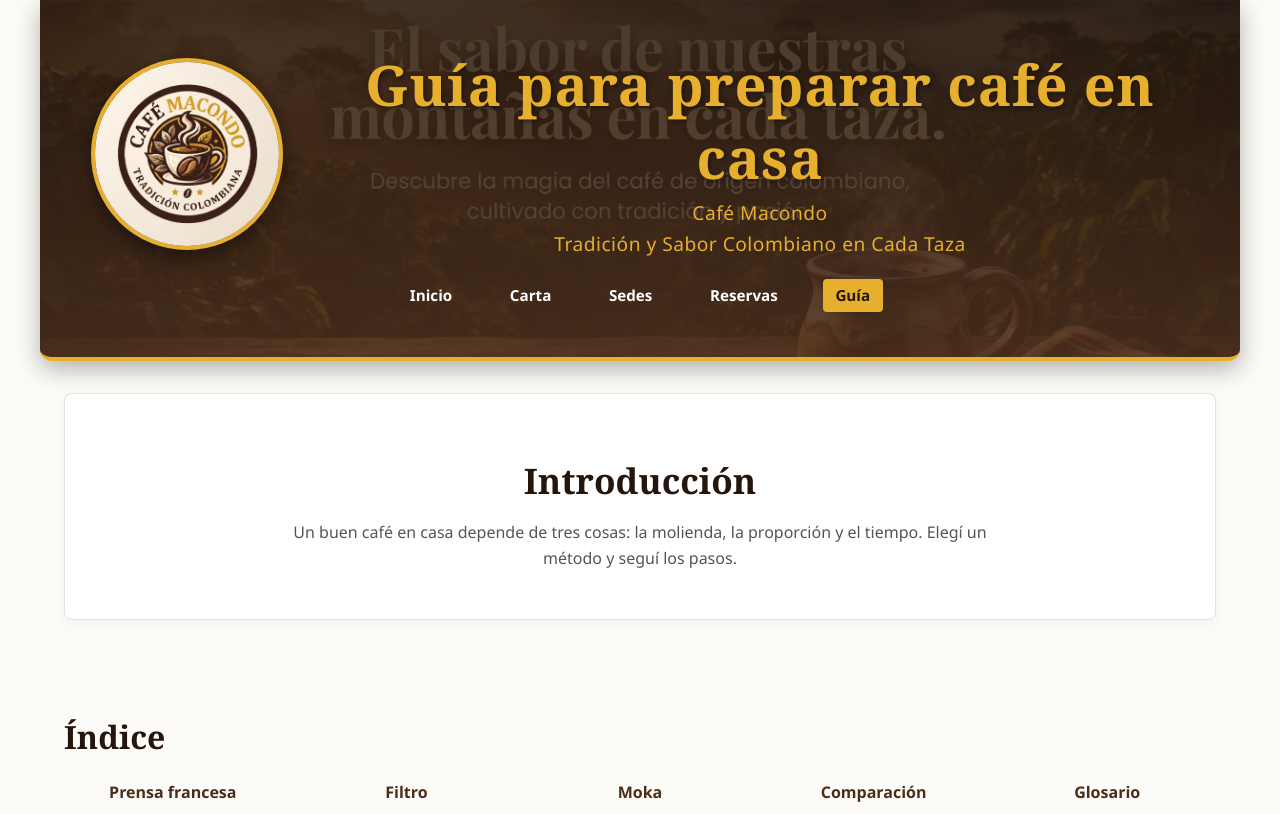
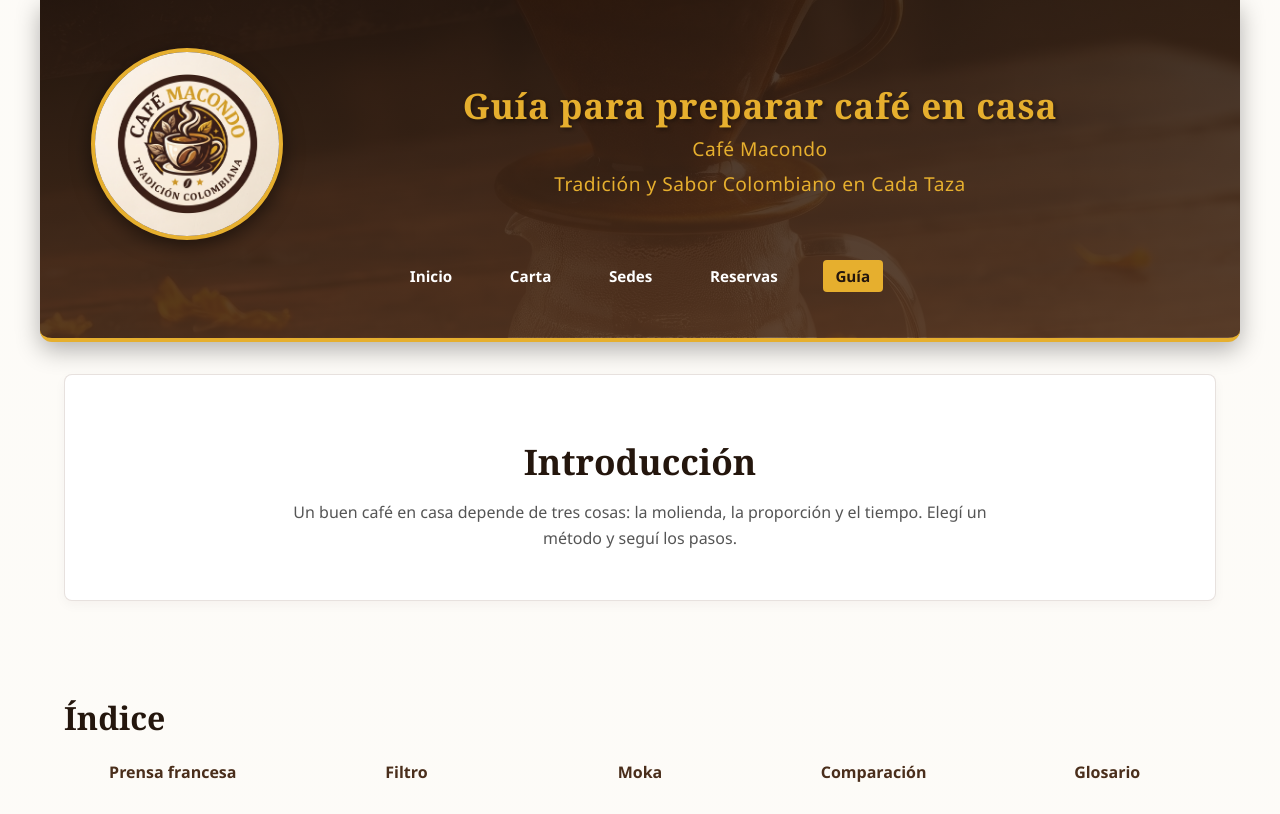
Before and after one commit to carlosyjt-glitch/proyecto-final-HTML, a plain HTML site: page guia.html in a window 1280 px wide. Shown: the top 814 px of the page. Drawn offline with Linux system fonts and the light colour scheme.

Commit message:
Ajusta fondo y espaciado del encabezado en guia.html

```diff
--- a/css/componentes.css
+++ b/css/componentes.css
@@ -468,11 +468,21 @@ blockquote footer {
 
 /* --- Examen 3: Cabecera de guía con gradiente y transparencia --- */
 .guia-header {
-    background-image: linear-gradient(rgba(36, 22, 13, 0.82), rgba(74, 46, 27, 0.88)),
-                      url("../imagenes/banner-macondo.jpg");
+    background-image: linear-gradient(rgba(36, 22, 13, 0.84), rgba(74, 46, 27, 0.9)),
+                      url("../imagenes/Filtrado-V60.jpg");
     background-size: cover;
     background-position: center;
     min-height: 32vh;
+}
+
+.guia-header .header__title {
+    font-size: 2.2rem;
+    line-height: 1.2;
+    margin-bottom: 0.5rem;
+}
+
+.guia-header .header__subtitle {
+    margin-bottom: 0.25rem;
 }
 
 /* Índice de anclas */
```
